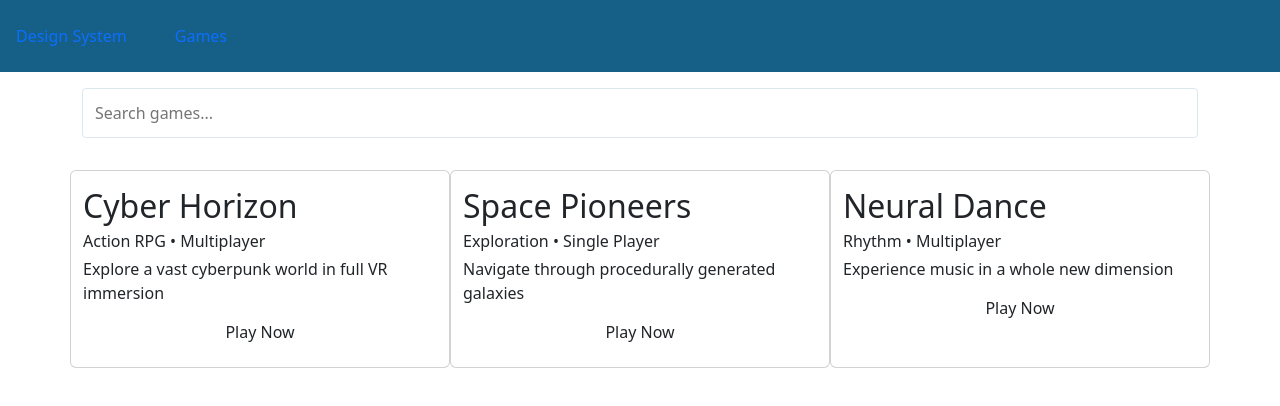
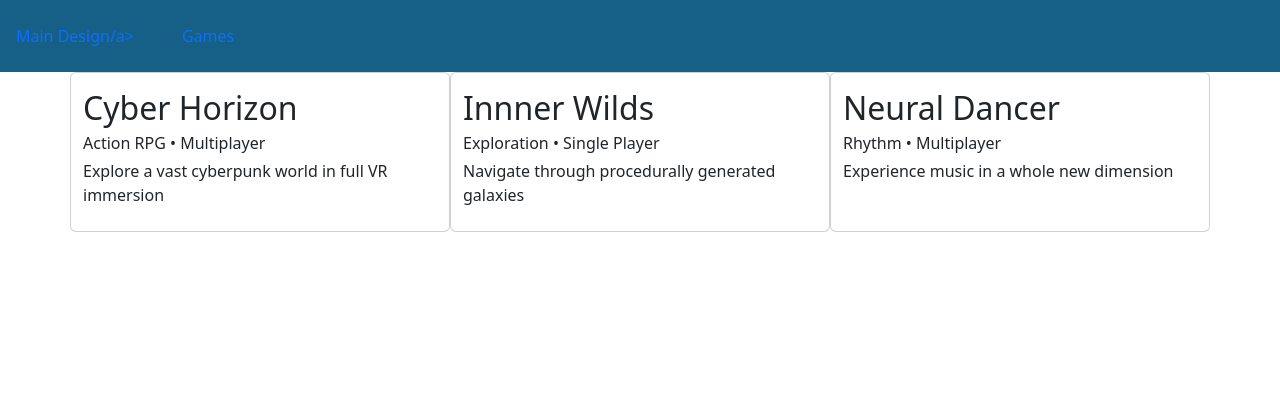
Before and after one commit to Glosserr/framework-challenge, a plain HTML site: page games.html in a window 1280 px wide. Drawn offline with nearby package versions, Linux system fonts and the light colour scheme.

Commit message:
Nav changes

```diff
--- a/games.html
+++ b/games.html
@@ -9,35 +9,29 @@
 </head>
 <body>
     <nav class="nav">
-        <a href="index.html" class="nav-link">Design System</a>
+        <a href="index.html" class="nav-link">Main Design/a>
         <a href="games.html" class="nav-link">Games</a>
     </nav>
 
     <main class="container">
-        <header class="mt-3 mb-3">
-            <input type="text" class="input" placeholder="Search games...">
-        </header>
 
         <section class="row">
             <article class="col card mb-2">
                 <h2 class="mb-1">Cyber Horizon</h2>
                 <p class="mb-1">Action RPG • Multiplayer</p>
                 <p class="mb-2">Explore a vast cyberpunk world in full VR immersion</p>
-                <button class="btn">Play Now</button>
             </article>
 
             <article class="col card mb-2">
-                <h2 class="mb-1">Space Pioneers</h2>
+                <h2 class="mb-1">Innner Wilds</h2>
                 <p class="mb-1">Exploration • Single Player</p>
                 <p class="mb-2">Navigate through procedurally generated galaxies</p>
-                <button class="btn">Play Now</button>
             </article>
 
             <article class="col card mb-2">
-                <h2 class="mb-1">Neural Dance</h2>
+                <h2 class="mb-1">Neural Dancer</h2>
                 <p class="mb-1">Rhythm • Multiplayer</p>
                 <p class="mb-2">Experience music in a whole new dimension</p>
-                <button class="btn">Play Now</button>
             </article>
         </section>
     </main>
```
Also changed, not shown: index.html (+1 -2 lines).
